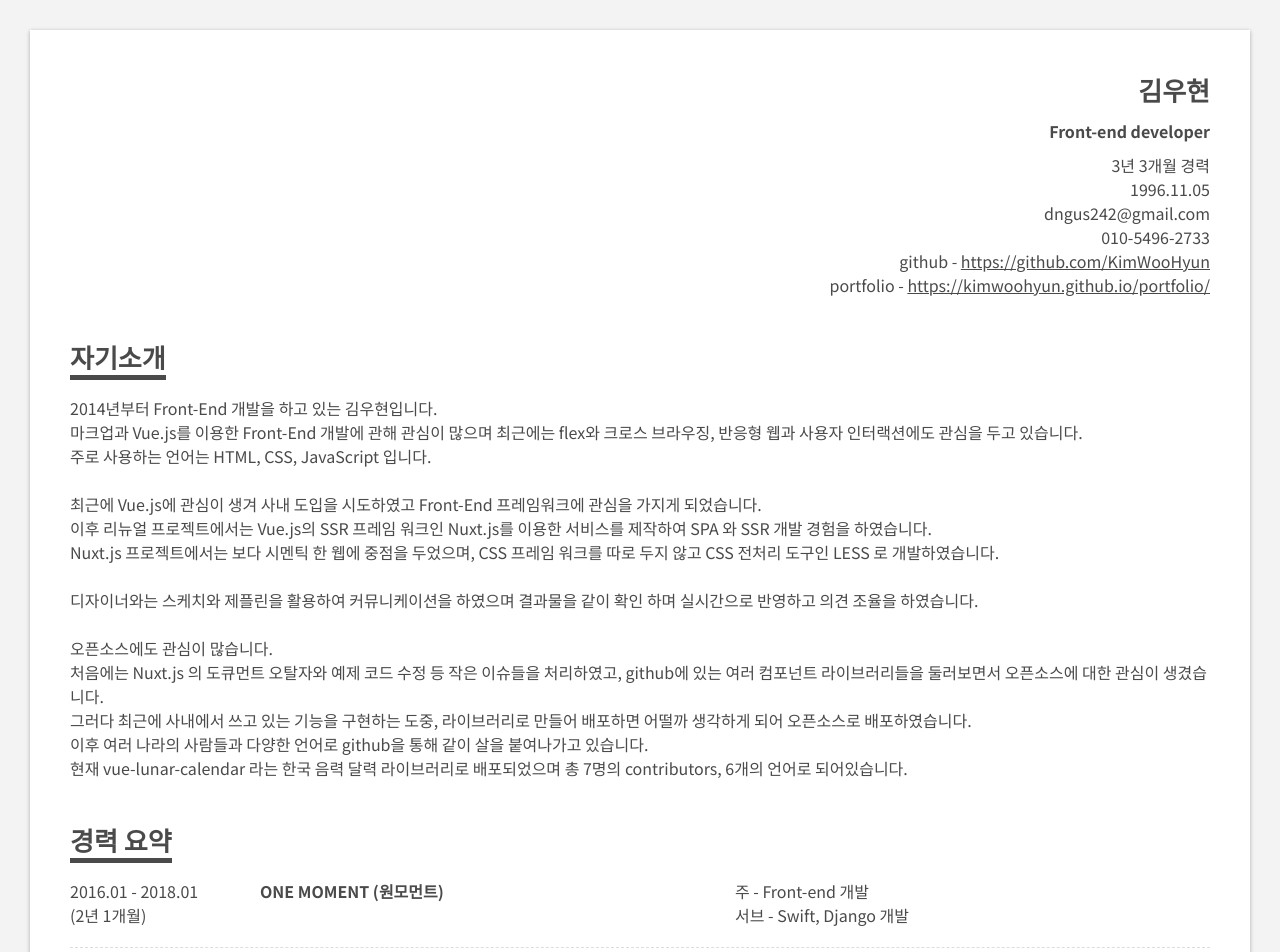
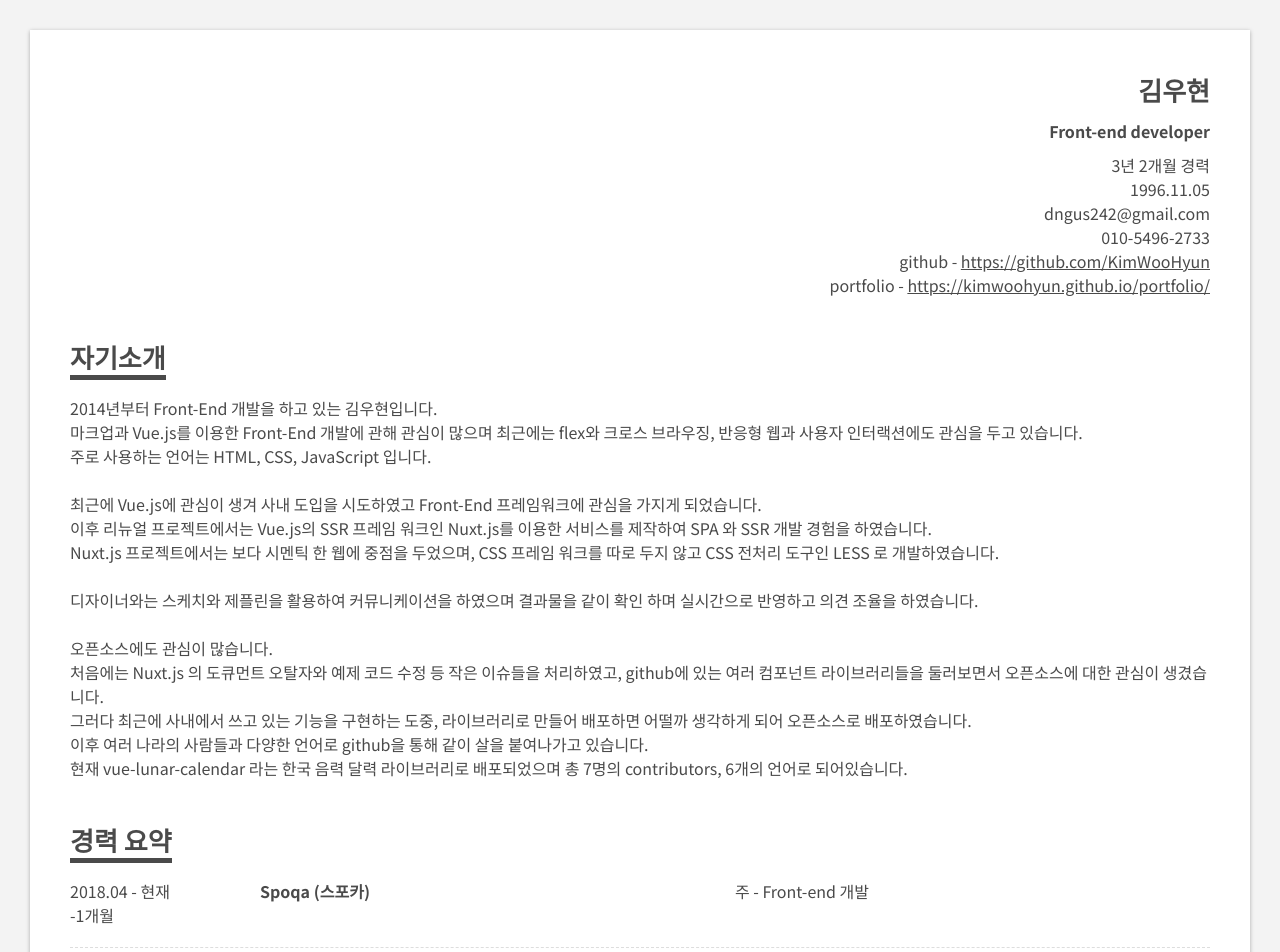
Before and after one commit to KimWooHyun/resume, a Vue app: page / in a window 1280 px wide. Shown: the top 952 px of the page. Built offline with nearby package versions, Linux system fonts and the light colour scheme.

Commit message:
Fix func

```diff
--- a/components/RecordList.vue
+++ b/components/RecordList.vue
@@ -26,16 +26,17 @@ export default {
     }
   },
   created () {
-    let date = ''
     for (let list in this.lists) {
+      let date = ''
       if (typeof(this.lists[list].date) == "object") {
         let date1 = new Date(this.lists[list].date[0])
-        let date2 = new Date(this.lists[list].date[1])
+        let date2 = this.lists[list].date[1] == "현재" ? new Date() : new Date(this.lists[list].date[1])
         let diff = parseInt((date2 - date1) / (24 * 60 * 60 * 1000 * 30)) + 1
         let year = parseInt(diff / 12)
         let month = parseInt(diff % 12)
-        let defaultDate = this.lists[list].date[0] + ' - ' + this.lists[list].date[1]
-        date = month == 0 ? defaultDate + '<br/>(' + year + "년)" : defaultDate + '<br/>(' + year + "년 " + month + "개월)"
+        date += this.lists[list].date[0] + ' - ' + this.lists[list].date[1] + '<br/>'
+        if (year != 0) { date += year + '년 ' }
+        if (month != 0) { date += month + '개월' }
         this.$event.emitCareerAdd(diff)
       } else {
         date = this.lists[list].date
--- a/contents.js
+++ b/contents.js
@@ -177,6 +177,13 @@ module.exports = {
   summary: {
     '경력 요약': [
       {
+        'date': ['2018.04', '현재'],
+        'title': 'Spoqa (스포카)',
+        'contents': [
+          '주 - Front-end 개발'
+        ]
+      },
+      {
         'date': ['2016.01', '2018.01'],
         'title': 'ONE MOMENT (원모먼트)',
         'contents': [
```
